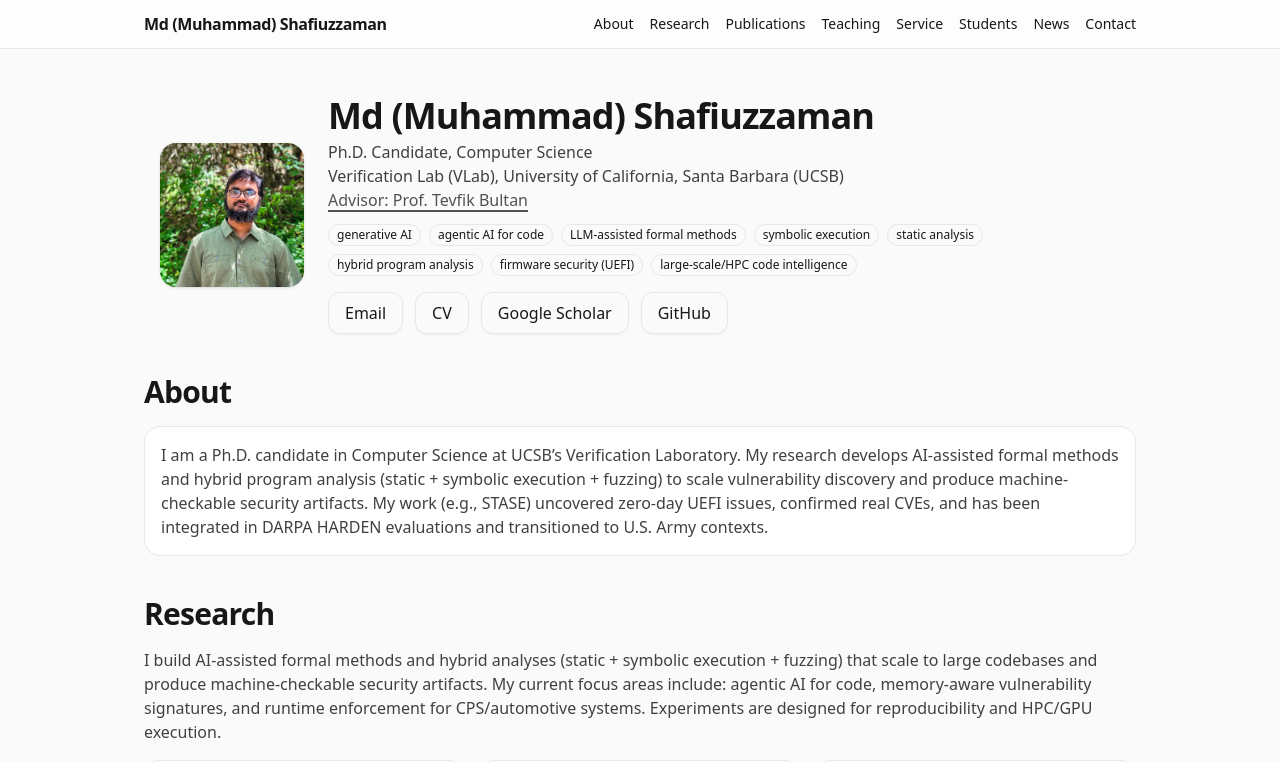
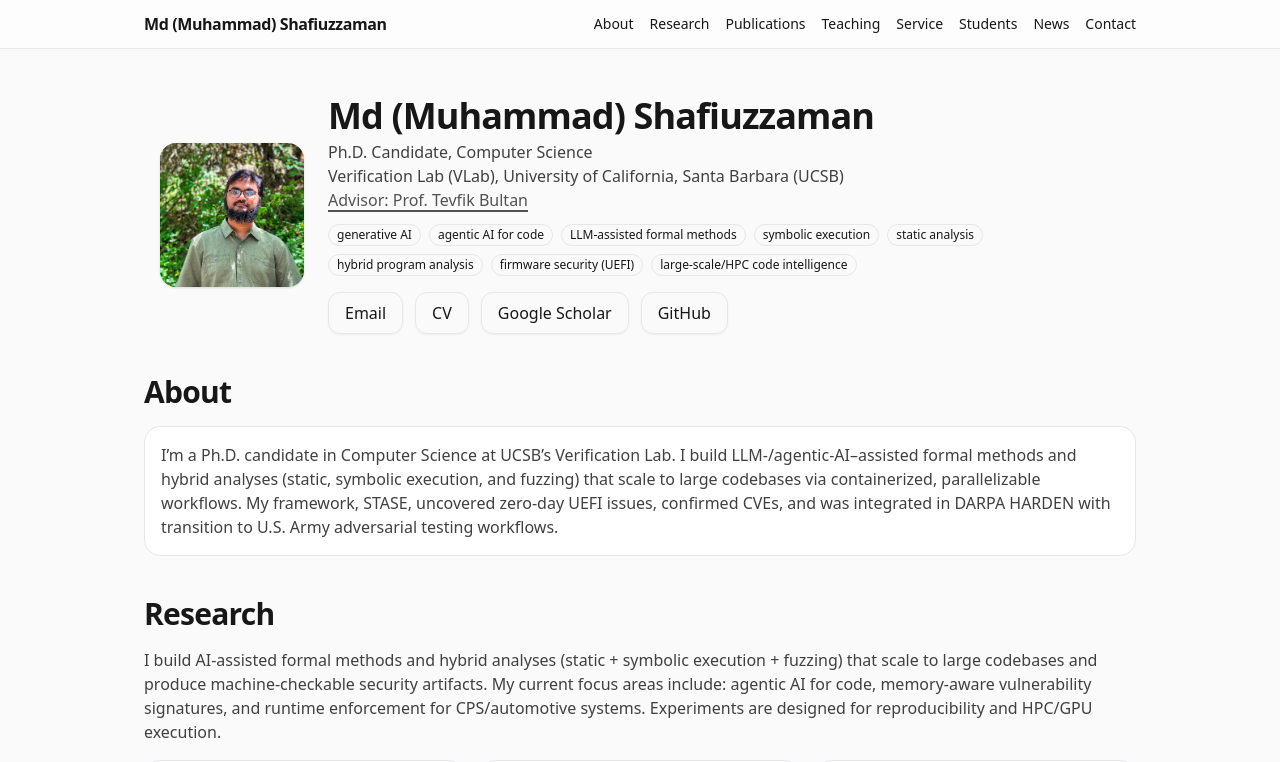
Before and after one commit to shafiuzzaman-md/shafiuzzaman-md.github.io, a React (Vite) app: page / in a window 1280 px wide. Shown: the top 762 px of the page. Built offline with nearby package versions, Linux system fonts and the light colour scheme.

Commit message:
update about section

```diff
--- a/src/App.tsx
+++ b/src/App.tsx
@@ -549,15 +549,15 @@ export default function FacultySite() {
             <h2 className="text-2xl md:text-3xl font-semibold tracking-tight mb-4">
               About
             </h2>
-            <p className="text-neutral-700 bg-white rounded-2xl border p-4">
-              I am a Ph.D. candidate in Computer Science at UCSB’s Verification
-              Laboratory. My research develops AI-assisted formal methods and
-              hybrid program analysis (static + symbolic execution + fuzzing) to
-              scale vulnerability discovery and produce machine-checkable
-              security artifacts. My work (e.g., STASE) uncovered zero-day UEFI
-              issues, confirmed real CVEs, and has been integrated in DARPA
-              HARDEN evaluations and transitioned to U.S. Army contexts.
-            </p>
+              <p className="text-neutral-700 bg-white rounded-2xl border p-4">
+                I’m a Ph.D. candidate in Computer Science at UCSB’s Verification Lab. I build
+                LLM-/agentic-AI–assisted formal methods and hybrid analyses (static, symbolic
+                execution, and fuzzing) that scale to large codebases via containerized,
+                parallelizable workflows. My framework, STASE, uncovered zero-day UEFI issues,
+                confirmed CVEs, and was integrated in DARPA HARDEN with transition to U.S.
+                Army adversarial testing workflows.
+              </p>
+
           </section>
           <Research />
           <Publications />
```
